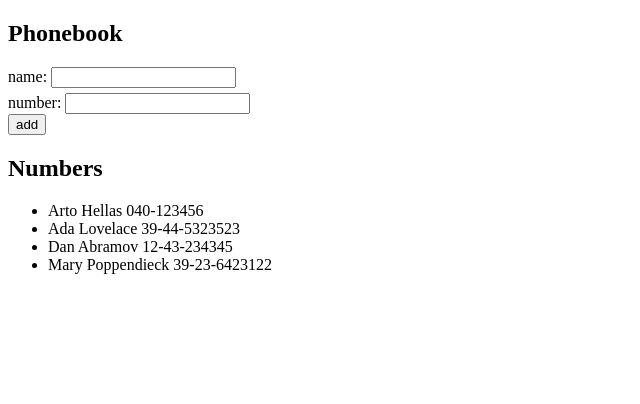
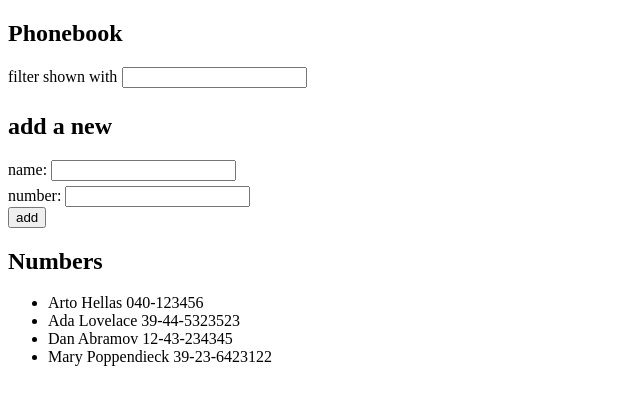
Before and after one commit to GeorgiDS9/full-stack-open-part2, a React (Vite) app in the folder phonebook/: page / in a window 1280 px wide. Shown: the top 404 px of the page, without its empty margins (0-640 px from the left). Built offline with nearby package versions, Linux system fonts and the light colour scheme.

Commit message:
Exercise 2.9

```diff
--- a/phonebook/src/App.jsx
+++ b/phonebook/src/App.jsx
@@ -9,6 +9,7 @@ const App = () => {
   ]);
   const [newName, setNewName] = useState("");
   const [newNumber, setNewNumber] = useState("");
+  const [newFilter, setNewFilter] = useState("");
 
   const addPerson = (event) => {
     event.preventDefault();
@@ -37,9 +38,22 @@ const App = () => {
     setNewNumber(event.target.value);
   };
 
+  const handleFilterChange = (event) => {
+    setNewFilter(event.target.value);
+  };
+
   return (
     <div>
       <h2>Phonebook</h2>
+      <div>
+        filter shown with
+        <input
+          style={{ margin: "0 0 5px 5px" }}
+          value={newFilter}
+          onChange={handleFilterChange}
+        />
+      </div>
+      <h2>add a new</h2>
       <form onSubmit={addPerson}>
         <div style={{ marginBottom: "5px" }}>
           name: <input value={newName} onChange={handleNameChange} />
@@ -53,11 +67,15 @@ const App = () => {
       </form>
       <h2>Numbers</h2>
       <ul>
-        {persons.map((person) => (
-          <li key={person.id}>
-            {person.name} {person.number}
-          </li>
-        ))}
+        {persons
+          .filter((person) =>
+            person.name.toLowerCase().includes(newFilter.toLowerCase())
+          )
+          .map((person) => (
+            <li key={person.id}>
+              {person.name} {person.number}
+            </li>
+          ))}
       </ul>
     </div>
   );
```
